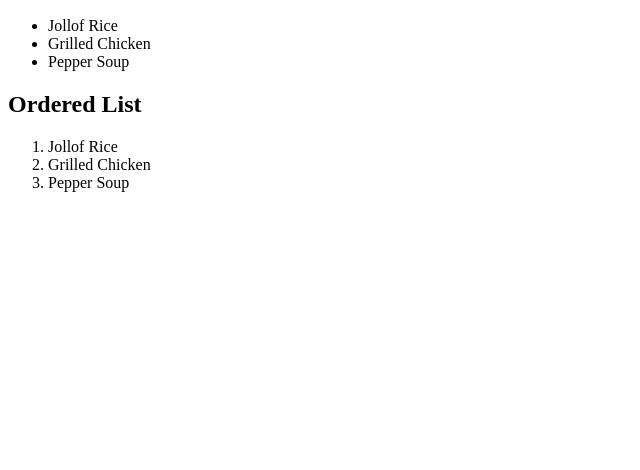
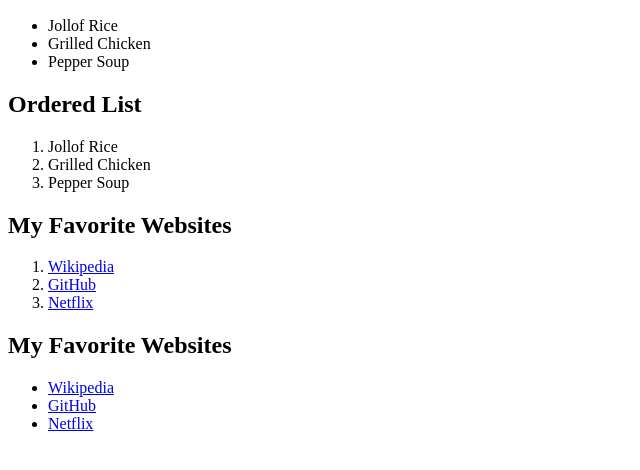
Before and after one commit to Aaron-Akinwande/my-students-test-repo, a plain HTML site: page index.html in a window 1280 px wide. Shown: the part 110-580 px from the top of the page, without its empty margins (0-640 px from the left). Drawn offline with Linux system fonts and the light colour scheme.

Commit message:
Add favorite websites list with links

```diff
--- a/index.html
+++ b/index.html
@@ -19,5 +19,19 @@
       <li>Grilled Chicken</li>
       <li>Pepper Soup</li>
     </ol>
+
+    <h2>My Favorite Websites</h2>
+<ol>
+  <li><a href="https://www.wikipedia.org">Wikipedia</a></li>
+  <li><a href="https://www.github.com">GitHub</a></li>
+  <li><a href="https://www.netflix.com">Netflix</a></li>
+</ol>
+<h2>My Favorite Websites</h2>
+<ul>
+  <li><a href="https://www.wikipedia.org" target="_blank">Wikipedia</a></li>
+  <li><a href="https://www.github.com" target="_blank">GitHub</a></li>
+  <li><a href="https://www.netflix.com" target="_blank">Netflix</a></li>
+</ul>
+
   </body>
 </html>
```
